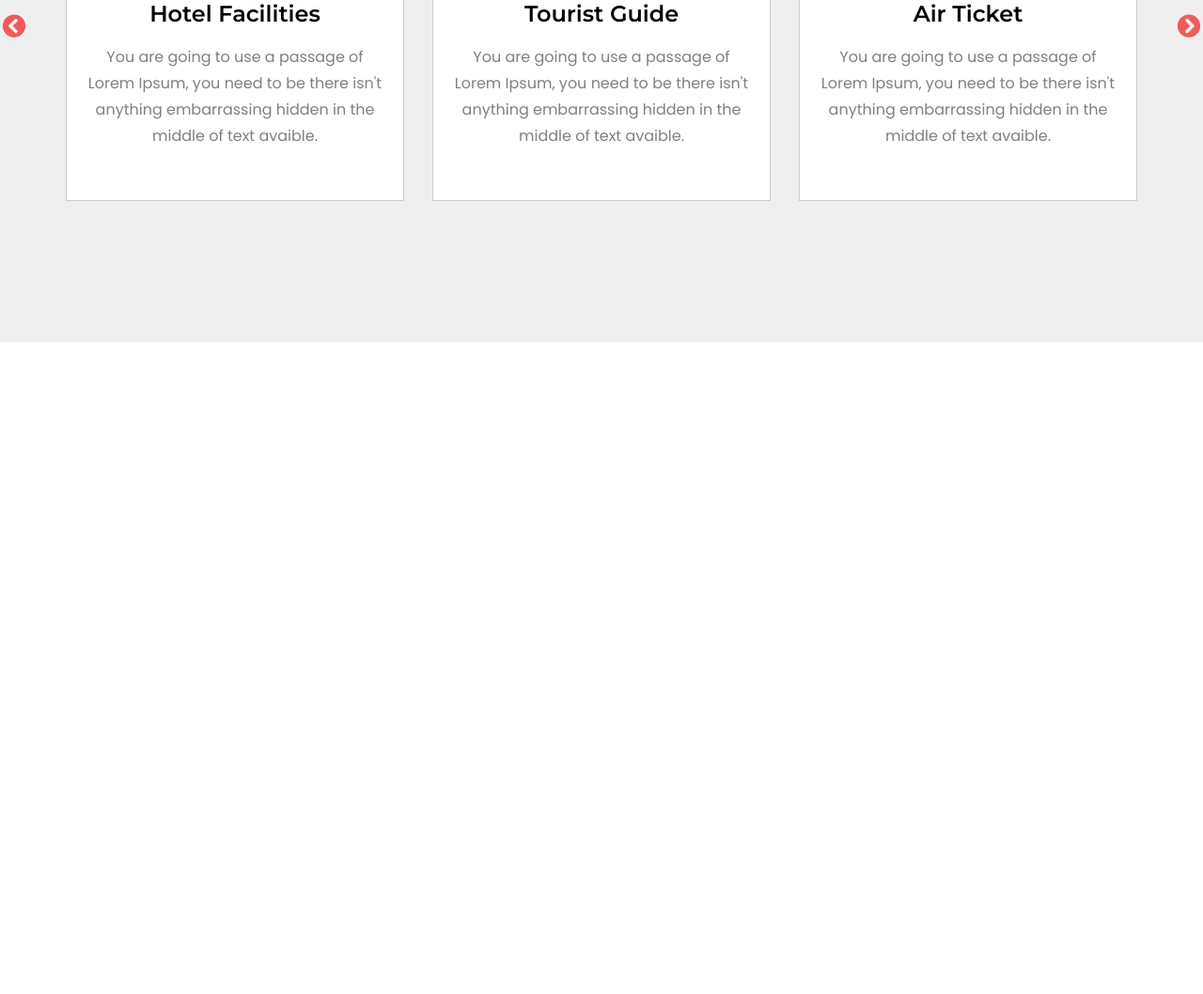
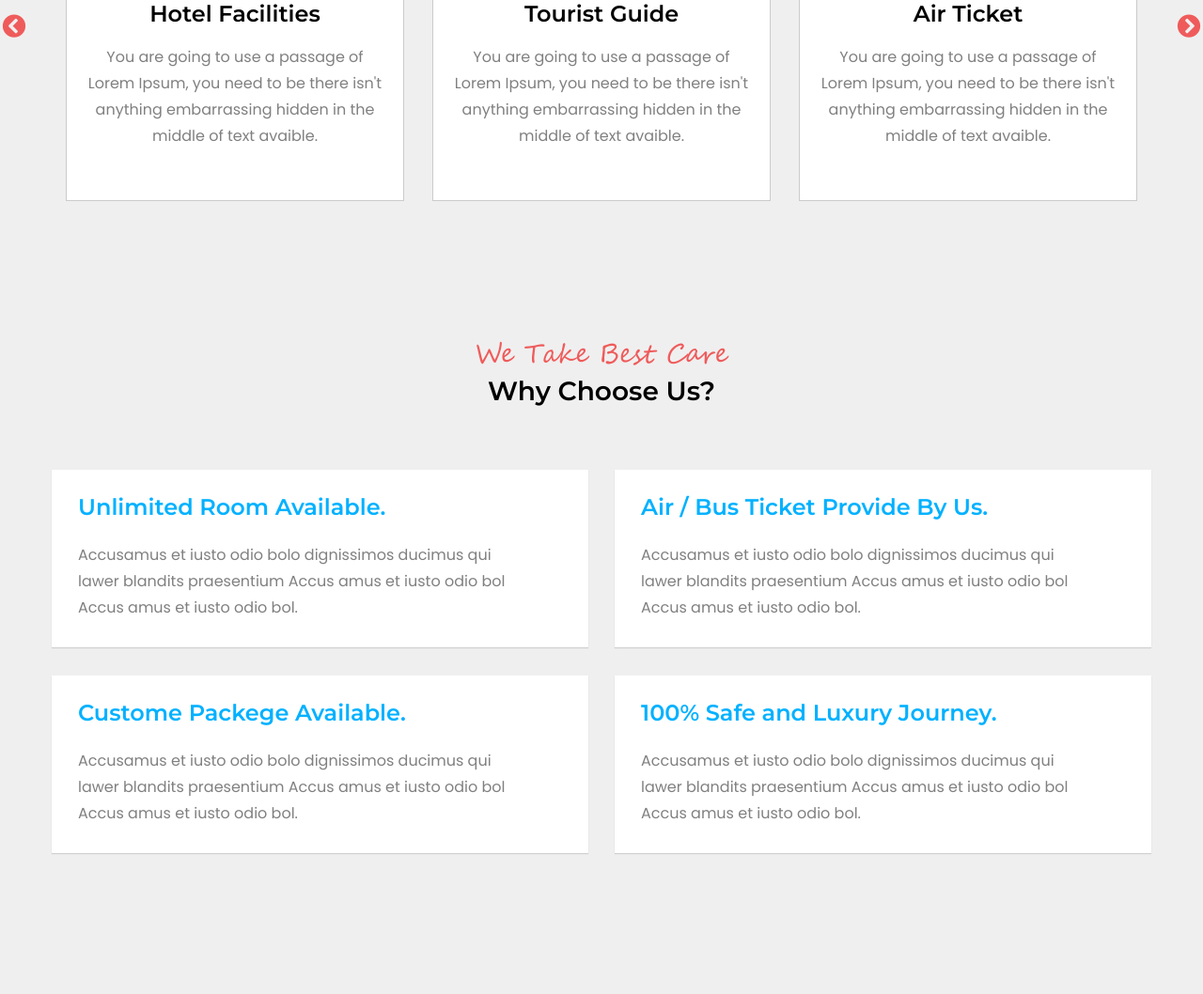
Before and after one commit to fast1sh/mocco, a website: page src/index.html in a window 1280 px wide. Shown: the part 1980-3038 px from the top of the page at 94% size. Before the commit the page ends 2344 px from the top, so only its background shows below. Drawn offline with nearby package versions, Linux system fonts and the light colour scheme; files whose address does not match are found by name.

Commit message:
finished choice section

```diff
--- a/src/index.html
+++ b/src/index.html
@@ -220,6 +220,56 @@
 		</div><!-- /.container -->
 	</div><!-- /.convenience -->
 
+	<div class="choice">
+		<div class="container">
+			<div class="section-title">
+				 We Take Best Care
+			</div><!-- /.section-title -->
+			<div class="section-subtitle">
+				 Why Choose Us?
+			</div><!-- /.section-subtitle -->
+			<div class="choice-wrap">
+
+				<div class="choice-block">
+					<div class="choice-block__title">
+						 Unlimited Room Available.
+					</div><!-- /.choice-block__title -->
+					<div class="section-descr">
+						 Accusamus et iusto odio bolo dignissimos ducimus qui lawer blandits
+						 praesentium Accus amus et iusto odio bol Accus amus et iusto odio bol.
+					</div><!-- /.section-descr -->
+				</div><!-- /.choice-block -->
+
+				<div class="choice-block">
+					<div class="choice-block__title">Air / Bus Ticket Provide By Us.</div><!-- /.choice-block__title -->
+					<div class="section-descr">
+						 Accusamus et iusto odio bolo dignissimos ducimus qui lawer blandits
+						 praesentium Accus amus et iusto odio bol Accus amus et iusto odio bol.
+					</div><!-- /.section-descr -->
+				</div><!-- /.choice-block -->
+
+				<div class="choice-block">
+					<div class="choice-block__title">
+						 Custome Packege Available.
+					</div><!-- /.choice-block__title -->
+					<div class="section-descr">
+						 Accusamus et iusto odio bolo dignissimos ducimus qui lawer blandits
+						 praesentium Accus amus et iusto odio bol Accus amus et iusto odio bol.
+					</div><!-- /.section-descr -->
+				</div><!-- /.choice-block -->
+
+				<div class="choice-block">
+					<div class="choice-block__title">
+						 100% Safe and Luxury Journey.
+					</div><!-- /.choice-block__title -->
+					<div class="section-descr">
+						Accusamus et iusto odio bolo dignissimos ducimus qui lawer blandits
+						praesentium Accus amus et iusto odio bol Accus amus et iusto odio bol.
+					</div><!-- /.section-descr -->
+				</div><!-- /.choice-block -->
+			</div><!-- /.choice-wrap -->
+		</div><!-- /.container -->
+	</div><!-- /.choice -->
 	<script src="https://code.jquery.com/jquery-3.2.1.slim.min.js" integrity="sha384-KJ3o2DKtIkvYIK3UENzmM7KCkRr/rE9/Qpg6aAZGJwFDMVNA/GpGFF93hXpG5KkN"
 	 crossorigin="anonymous"></script>
 	<script>window.jQuery || document.write('<script src="../../../../assets/js/vendor/jquery.min.js"><\/script>')</script>
--- /dev/null
+++ b/src/sass/_choice.scss
@@ -0,0 +1,35 @@
+.choice {
+  text-align: center;
+  background-color: #f0efef;
+  padding-bottom: 120px;
+
+  .section-subtitle {
+    margin-bottom: 70px;
+  }
+
+  &-wrap {
+    display: flex;
+    flex-wrap: wrap;
+    justify-content: space-between;
+  }
+
+  &-block {
+    margin-bottom: 30px;
+    padding: 28px;
+    text-align: left;
+    background-color: #fff;
+    flex-basis: 515px;
+    box-shadow: 0px 1px 1px 0px rgba(33, 30, 31, 0.15);
+
+    &__title {
+      margin-bottom: 25px;
+      font-size: 24px;
+      font-weight: $bold;
+      color: $blue;
+    }
+
+    .section-descr {
+      max-width: 455px;
+    }
+  }
+}
--- a/src/sass/style.scss
+++ b/src/sass/style.scss
@@ -12,6 +12,7 @@
 @import "_interface";
 @import "_features";
 @import "_convenience";
+@import "_choice";
 
 a, input, button, textarea {
   outline: none;
```
Also changed, not shown: src/css/style.css.
